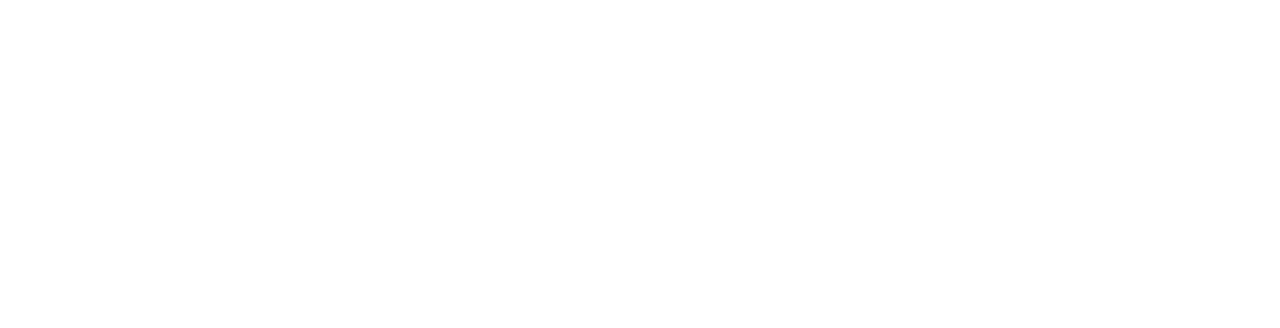
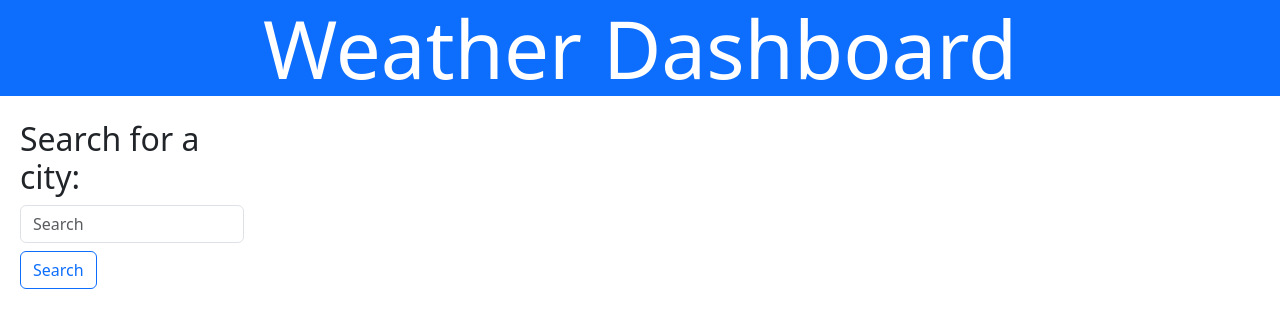
Before and after one commit to micahives/FiveDayForecast, a plain HTML site: page index.html in a window 1280 px wide. Drawn offline with nearby package versions, Linux system fonts and the light colour scheme.

Commit message:
Add search form

```diff
--- a/index.html
+++ b/index.html
@@ -3,9 +3,33 @@
 <head>
     <meta charset="UTF-8">
     <meta name="viewport" content="width=device-width, initial-scale=1.0">
-    <title>Document</title>
+    <title>Weather Dashboard</title>
+    <link href="./style.css" rel="stylesheet">
+    <link href="https://cdn.jsdelivr.net/npm/bootstrap@5.3.2/dist/css/bootstrap.min.css" rel="stylesheet">
 </head>
 <body>
+    <header class="bg-primary">
+        <div class="text-center">
+            <h1 class="display-1 text-white">Weather Dashboard</h1>
+        </div>
+    </header>
 
+    <div class="container mt-4 ms-2">
+        <div class="row col-8">
+            <div class="col-md-4">
+                <h2>Search for a city:</h2>
+                <form class="form-inline">
+                    <input class="form-control btn-block" type="text" placeholder="Search" aria-label="Search">
+                    <button class="btn btn-outline-primary btn-block mt-2" type="submit">Search</button>
+                </form>
+            </div>
+        </div>
+    </div>
+
+    <script href="./script.js"></script>
+    <!-- jQuery -->
+    <script src="https://code.jquery.com/jquery-3.6.0.min.js"></script>
+    <!-- Bootstrap script -->
+    <script src="https://cdn.jsdelivr.net/npm/bootstrap@5.3.2/dist/js/bootstrap.min.js"></script>
 </body>
 </html>
```
